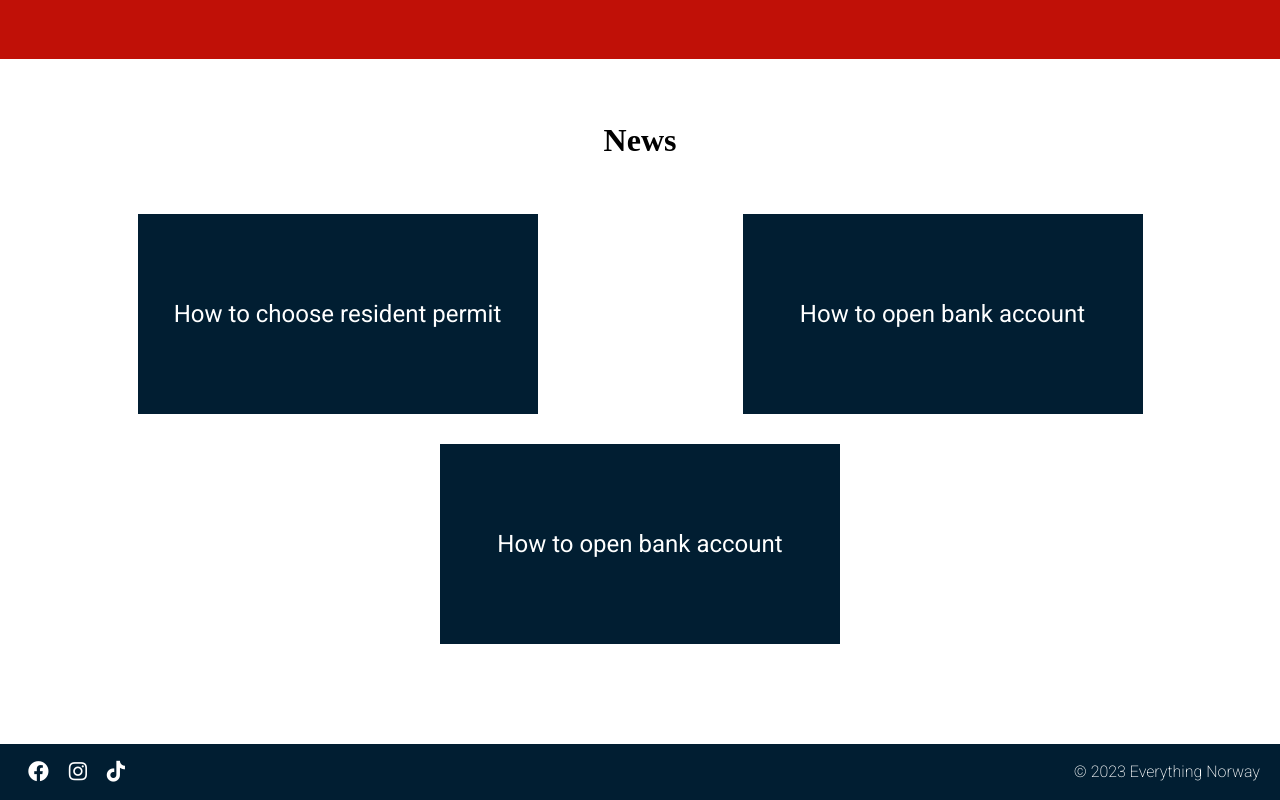
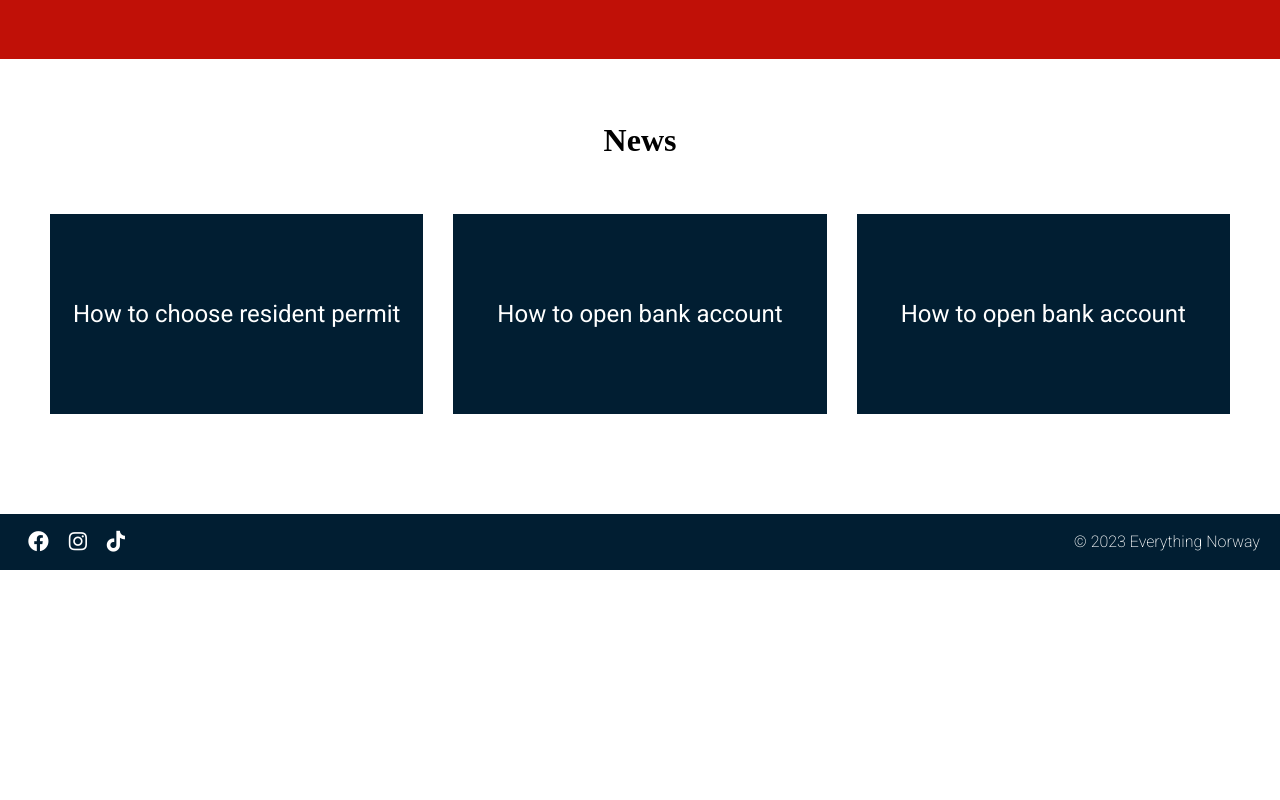
Before and after one commit to evzistara/everything-norway, an Eleventy site: page index.html in a window 1280 px wide. Shown: the part 2274-3074 px from the top of the page. After the commit the page ends 2844 px from the top, so only its background shows below. Built offline with nearby package versions, Linux system fonts and the light colour scheme; Eleventy itself is replaced by a stand-in of ours; files that its build step writes are made by us from their sources; a web font is replaced by a local one.

Commit message:
Fix news section

```diff
--- a/index.html
+++ b/index.html
@@ -107,7 +107,7 @@ title: Everything Norway
   <!-- ARTICLE SECTION START -->
   <section class="section">
     <h2 class="heading">News</h2>
-    <div class="flexbox">
+    <div class="flexbox nowrap">
       <div class="news">
         <a class="news__link" href="/moving/residence-permit"
           >How to choose resident permit</a
--- a/scss/style.scss
+++ b/scss/style.scss
@@ -78,6 +78,7 @@ body {
 
 .section {
   padding: 30px 50px 100px 50px;
+  width: 100%;
 }
 
 .intro__image .topics {
@@ -185,13 +186,14 @@ body {
 }
 
 .news {
-  width: 400px;
+  width: calc(100%-30px / 3);
   height: 200px;
   background-color: defined.$blue;
   display: flex;
   justify-content: center;
   align-items: center;
   text-align: center;
+  padding: 10px;
 }
 
 .news__link {
```
Also changed, not shown: css/style.css, 1 other file.
